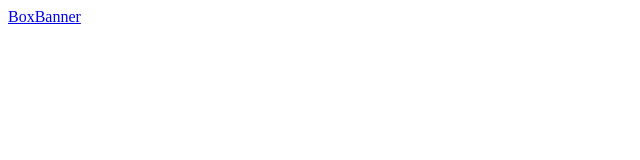
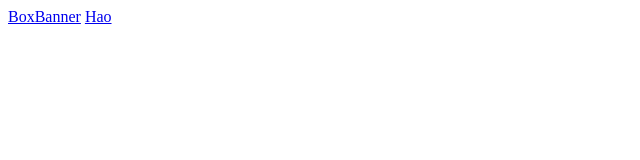
Before and after one commit to snapaskfred/snapaskfred.github.io, a plain HTML site: page index.html in a window 1280 px wide. Shown: the full height of the page, 0-640 px from the left. Drawn offline with Linux system fonts and the light colour scheme.

Commit message:
add link
add link

```diff
--- a/index.html
+++ b/index.html
@@ -17,6 +17,7 @@
 </head>
 <body>
 <a href="Pages/BoxBanner.html">BoxBanner</a>
+<a href="Pages/hao.html">Hao</a>
 
 </body>
 </html>
```
